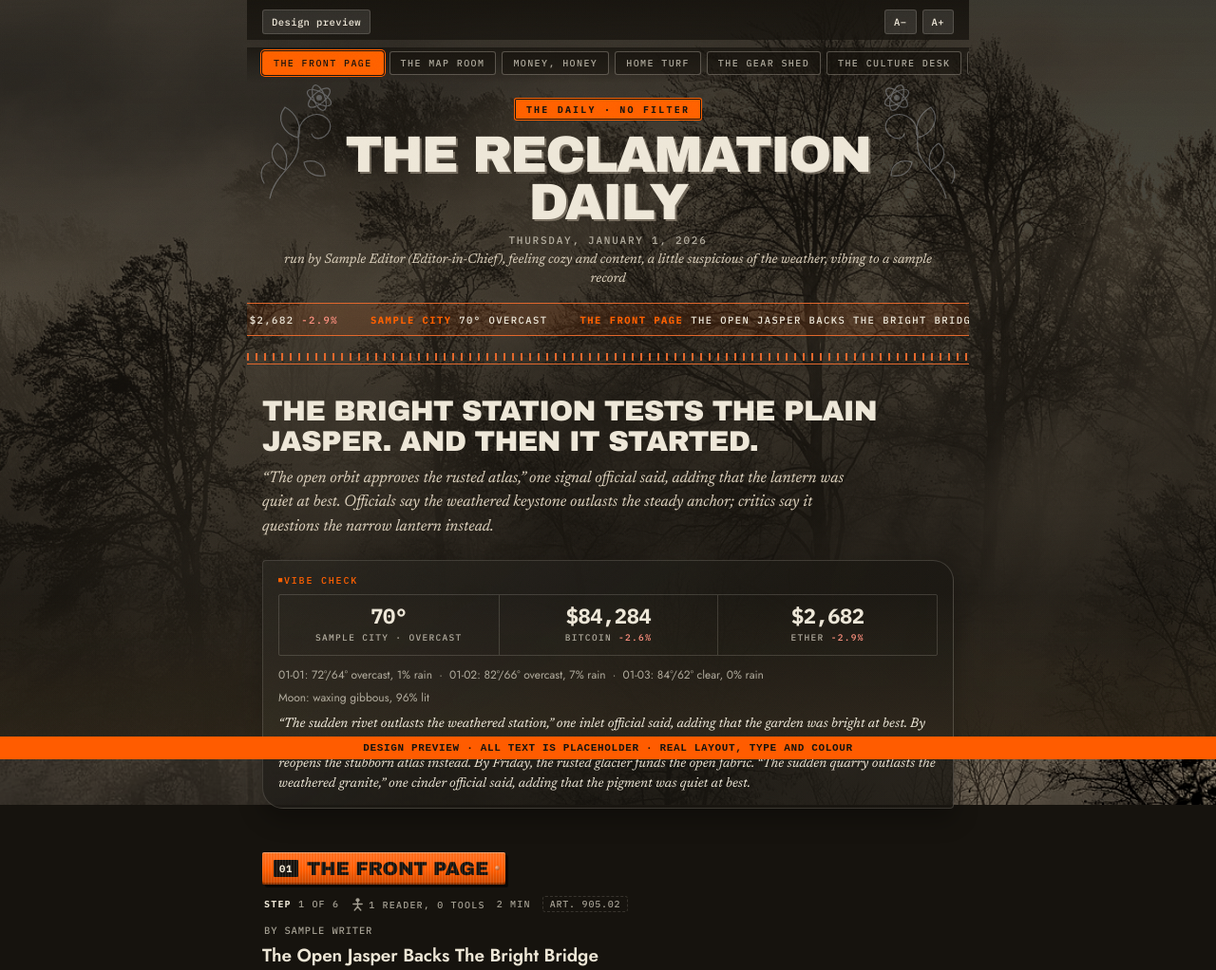
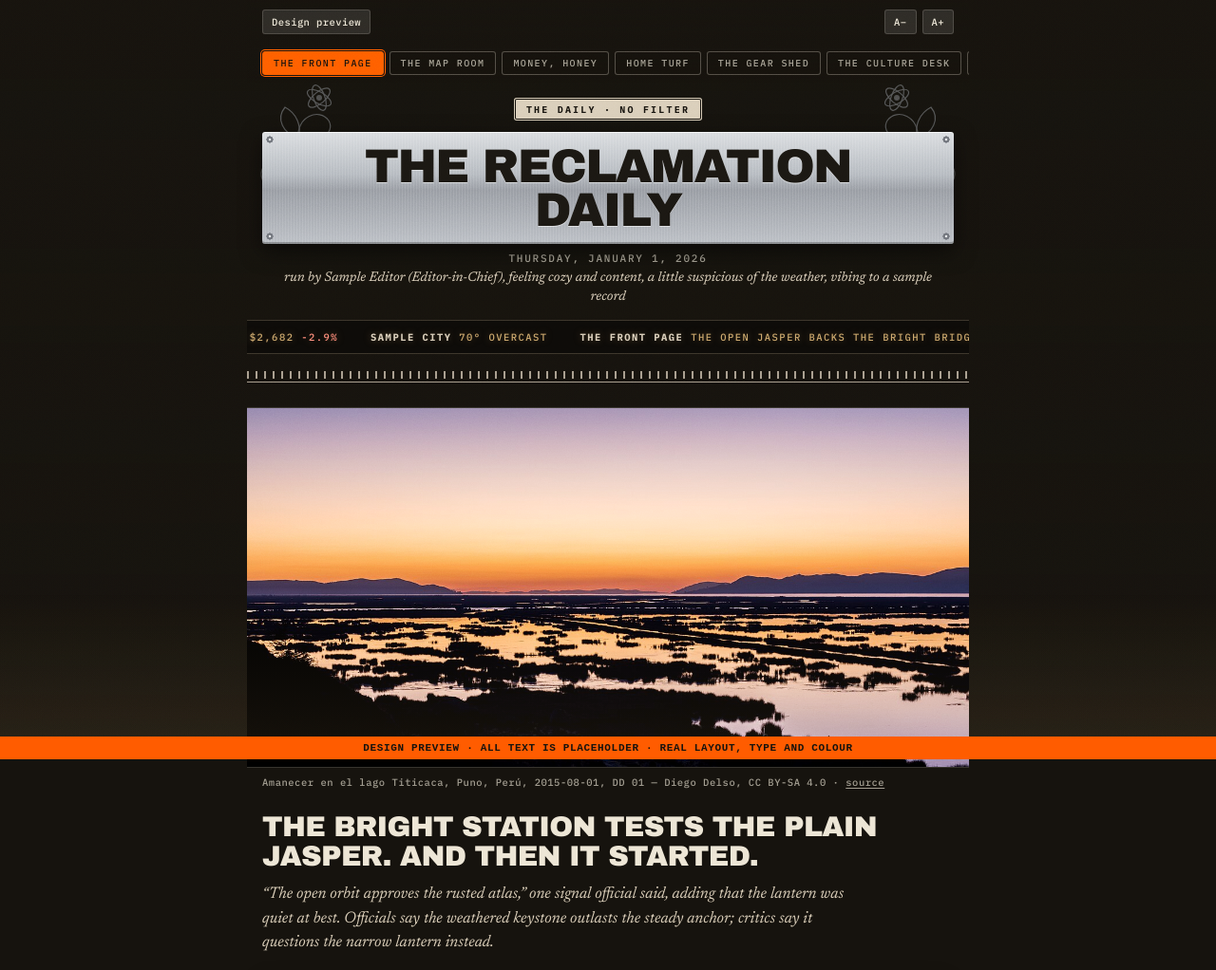
Before and after one commit to peesherman42wallabywaysydney-star/bot-lobby, a plain HTML site: page preview/index.html in a window 1280 px wide. Shown: the top 1022 px of the page at 95% size. Drawn offline with Linux system fonts and the light colour scheme.

Commit message:
Preview v4: steel nameplate, calm palette, plaster reading sheets, daily credited photo
Co-Authored-By: Claude Sonnet 5 <noreply@anthropic.com>

```diff
--- a/preview/index.html
+++ b/preview/index.html
@@ -299,6 +299,46 @@
   .bg { animation: none; }
   /* masthead: a hard warm-stone offset instead of the soft orange merch shadow */
   .mast h1 { text-shadow: 2px 2px 0 rgba(166,155,139,.55); }
+
+  /* ============ design v4 (user direction): steel nameplate, orange only for controls, plaster reading sheets ============ */
+  :root { --stone: #A69B8B; --amber: #C9A46A; }
+  /* orange is now a control/alert colour only; everything decorative moves to plaster, stone and steel */
+  .kick { background: var(--plaster); color: #16130E; box-shadow: 0 0 0 1px #16130E, 0 0 0 2px var(--plaster); }
+  .ticker { background: #0d0b08; border-block: 1px solid #3a342a; }
+  .ticker div { color: var(--amber); text-shadow: 0 0 8px rgba(201,164,106,.35); }
+  .ticker span b { color: var(--plaster); }
+  .prog { background: linear-gradient(90deg, var(--stone), var(--plaster)); box-shadow: none; }
+  .frieze { --c: var(--stone); }
+  .fin::before, .fin::after { background: repeating-linear-gradient(90deg, var(--stone) 0 2px, transparent 2px 8px); }
+  .pull { background: rgba(237,230,214,.05); border: 1px solid var(--line); border-left: 4px solid var(--plaster); }
+  .pull::before { color: var(--plaster); }
+  .card:hover { box-shadow: 0 12px 30px rgba(0,0,0,.38); }
+  .lbl::before { color: var(--stone); }
+  .mast h1 { text-shadow: none; }
+
+  /* steel nameplate: brushed metal from gradients (no image), hard rivets, engraved stencil caps */
+  .mast .plate { position: relative; display: inline-block; max-width: 100%; margin: 14px auto 8px; padding: 14px clamp(22px, 5vw, 34px) 12px; border-radius: 3px;
+    background:
+      radial-gradient(circle at 8px 8px, #eef0f2 0 1.4px, #6d7178 1.6px 3.4px, transparent 3.8px),
+      radial-gradient(circle at calc(100% - 8px) 8px, #eef0f2 0 1.4px, #6d7178 1.6px 3.4px, transparent 3.8px),
+      radial-gradient(circle at 8px calc(100% - 8px), #eef0f2 0 1.4px, #6d7178 1.6px 3.4px, transparent 3.8px),
+      radial-gradient(circle at calc(100% - 8px) calc(100% - 8px), #eef0f2 0 1.4px, #6d7178 1.6px 3.4px, transparent 3.8px),
+      repeating-linear-gradient(90deg, rgba(255,255,255,.10) 0 1px, transparent 1px 3px),
+      linear-gradient(180deg, #d9dcdf 0%, #b3b8be 38%, #9599a0 52%, #b9bdc3 100%);
+    box-shadow: inset 0 1px 0 rgba(255,255,255,.7), inset 0 -2px 0 rgba(0,0,0,.28), 0 8px 22px rgba(0,0,0,.5); }
+  .mast { text-align: center; }
+  .mast .plate h1 { margin: 0; color: #1a1712; font-size: clamp(20px, 6vw, 50px); overflow-wrap: normal; word-break: normal; white-space: normal; text-wrap: balance; text-shadow: 0 1px 0 rgba(255,255,255,.55); }
+
+  /* plaster reading sheets: the article text sits on a warm paper surface, the ground stays ink */
+  .sec > .body { background: #EDE6D6; color: #1d1a15; padding: 18px clamp(16px, 4vw, 26px) 6px; border-radius: 2px; box-shadow: 0 10px 26px rgba(0,0,0,.35), inset 0 0 0 1px rgba(0,0,0,.06); }
+  .sec > .body p { color: #1d1a15; }
+  .sec > .body p:first-child::first-letter { color: #8a5a2b; }
+
+  /* daily photograph: one credited picture per edition, full-bleed under the masthead */
+  .hero { margin: 16px -16px 6px; }
+  .hero img { display: block; width: 100%; aspect-ratio: 16 / 8; object-fit: cover; border-block: 1px solid var(--line); filter: saturate(.92) contrast(1.03); }
+  .hero figcaption { padding: 8px 16px 0; font: 500 10.5px/1.45 var(--mono); letter-spacing: .05em; color: var(--dim); }
+  .hero figcaption a { text-decoration: underline; text-underline-offset: 2px; }
 </style>
 </head>
 <body><div style="position:fixed;left:0;right:0;bottom:0;z-index:99;background:#FF5C00;color:#16130E;font:700 11px/1.3 monospace;letter-spacing:.06em;text-align:center;padding:5px 8px">DESIGN PREVIEW &middot; ALL TEXT IS PLACEHOLDER &middot; REAL LAYOUT, TYPE AND COLOUR</div>
@@ -329,12 +369,23 @@
   $('closeWin').addEventListener('click', () => { if (api()) api().close(); });
   document.addEventListener('click', (e) => { const a = e.target.closest('a[href^="http"]'); if (!a) return; if (api()) { e.preventDefault(); api().open_url(a.href); } else a.target = '_blank'; });
 
-  const im = new Image(); im.onload = () => { $('bg').style.backgroundImage = 'url(mist.jpg)'; requestAnimationFrame(() => $('bg').classList.add('ready')); }; im.src = 'mist.jpg';
+  const PHOTO_BASE = 'photos/';
+  // Bing-style daily photo: one picture per edition, picked by the edition date, always credited
+  async function mountHero(dateStr) {
+    if (document.getElementById('hero')) return;
+    let credits; try { credits = await (await fetch(PHOTO_BASE + 'credits.json')).json(); } catch (e) { return; }
+    const keys = Object.keys(credits).sort(); if (!keys.length) return;
+    let h = 0; String(dateStr || '').split('').forEach((c) => { h = (h * 31 + c.charCodeAt(0)) >>> 0; });
+    const k = keys[h % keys.length], c = credits[k], mast = document.querySelector('.mast'); if (!mast) return;
+    const fig = document.createElement('figure'); fig.className = 'hero'; fig.id = 'hero';
+    fig.innerHTML = `<img src="${PHOTO_BASE + k}.jpg" alt="${esc(c.title)}" loading="eager"><figcaption>${esc(c.title)} &mdash; ${esc(c.author)}, ${esc(c.license)}${safe(c.page) ? ` &middot; <a href="${esc(safe(c.page))}">source</a>` : ''}</figcaption>`;
+    mast.insertAdjacentElement('afterend', fig);
+  }
   let fs = +(localStorage.getItem('ncr_paper_fs2') || 16.5);
   const applyFs = () => { document.documentElement.style.setProperty('--fs', fs + 'px'); try { localStorage.setItem('ncr_paper_fs2', fs); } catch (e) {} };
   $('fsUp').onclick = () => { fs = Math.min(21, fs + 1); applyFs(); }; $('fsDown').onclick = () => { fs = Math.max(12, fs - 1); applyFs(); }; applyFs();
 
-  const PAL = ['#FF5C00', '#A9AEB5', '#C9A46A', '#E0622A', '#D9CDB8', '#A69B8B', '#B08D57'];
+  const PAL = ['#D9CDB8', '#A9AEB5', '#C9A46A', '#A69B8B', '#B08D57', '#C7CBD1'];
   const FLORAL = `<svg class="floral %S" viewBox="0 0 92 130"><path d="M14 126 C 20 96, 48 92, 44 62 C 42 40, 66 30, 76 44 C 84 58, 62 70, 58 58"/><path d="M44 62 C 28 58, 20 42, 30 30 C 42 36, 48 50, 44 62Z"/><path d="M30 96 C 16 90, 12 76, 22 68 C 32 74, 34 86, 30 96Z"/><path d="M50 88 C 62 84, 72 90, 72 102 C 60 104, 52 98, 50 88Z"/><ellipse cx="66" cy="20" rx="6" ry="14" transform="rotate(-20 66 20)"/><ellipse cx="66" cy="20" rx="6" ry="14" transform="rotate(50 66 20)"/><ellipse cx="66" cy="20" rx="6" ry="14" transform="rotate(120 66 20)"/><circle class="f" cx="66" cy="20" r="3"/><path d="M8 110 C 2 100, 6 90, 14 88"/></svg>`;
   const CROWN = `<svg class="crown" viewBox="0 0 60 36"><path d="M5 32 L9 9 L21 23 L30 5 L39 23 L51 9 L55 32 Z"/><circle cx="9" cy="6" r="2.6"/><circle cx="30" cy="2.6" r="2.6"/><circle cx="51" cy="6" r="2.6"/></svg>`;
   const PERSON = `<svg viewBox="0 0 16 16"><circle cx="8" cy="3.4" r="2.2" fill="currentColor"/><path d="M8 6 V11 M3 8 L13 8 M8 11 L4.5 15 M8 11 L11.5 15" fill="none" stroke="currentColor" stroke-width="1.5" stroke-linecap="round"/></svg>`;
@@ -358,7 +409,7 @@
     if (mk.eth) tick.push(`<span><b>ETH</b> $${fmt(mk.eth.usd)} ${chg(mk.eth)}</span>`);
     if (wx.now !== undefined) tick.push(`<span><b>${esc(wx.place)}</b> ${esc(wx.now)}&deg; ${esc(wx.now_sky)}</span>`);
     secs.forEach((s) => tick.push(`<span><b>${esc(s.name)}</b> ${esc(s.subhead)}</span>`));
-    let h = `<div class="mast">${FLORAL.replace("%S", "l")}${FLORAL.replace("%S", "r")}<div class="kick">the daily &middot; no filter</div><h1>${esc(ed.paper)}</h1><div class="date">${esc(ed.date_pretty)}</div>
+    let h = `<div class="mast">${FLORAL.replace("%S", "l")}${FLORAL.replace("%S", "r")}<div class="kick">the daily &middot; no filter</div><div class="plate"><h1>${esc(ed.paper)}</h1></div><div class="date">${esc(ed.date_pretty)}</div>
       <div class="ed">run by ${esc(per.name)} (${esc(per.role)}), feeling ${esc(per.mood)}${cur.listening ? `, vibing to ${esc(cur.listening)}` : ''}</div>
       <div class="ticker"><div>${tick.join('')}${tick.join('')}</div></div><div class="frieze"></div></div>
       <div class="headline">${esc(ed.headline)}</div><div class="dek">${esc(ed.dek)}</div><div class="lazy" id="lazy"></div>`;
@@ -498,7 +549,7 @@
     try {
       const d = await (await fetch('edition.json')).json();
       if (!archive.length && d.archive) archive = d.archive;
-      render(d, archive); document.body.scrollTop = 0; scrollTo(0, 0); if (d.edition) loadTldr(d.edition.date);
+      render(d, archive); document.body.scrollTop = 0; scrollTo(0, 0); if (d.edition) { loadTldr(d.edition.date); mountHero(d.edition.date); }
     } catch (e) { $('paper').innerHTML = '<div class="empty">Couldn’t reach the paper.</div>'; }
   }
   $('dateSel').addEventListener('change', (e) => load(e.target.value));
--- /dev/null
+++ b/preview/photos/credits.json
@@ -0,0 +1,38 @@
+{
+ "sunrise": {
+  "author": "RodrigoErse",
+  "license": "CC BY-SA 4.0",
+  "page": "https://commons.wikimedia.org/wiki/File:Aurora_amaz%C3%B4nica_no_Lago_do_Cuni%C3%A3.jpg",
+  "title": "Aurora amazônica no Lago do Cuniã"
+ },
+ "mist": {
+  "author": "Kuhnmi",
+  "license": "CC BY-SA 4.0",
+  "page": "https://commons.wikimedia.org/wiki/File:Baumsilhouetten_am_Uetliberg_mit_Novembernebel_und_Sonnenstrahlen.jpg",
+  "title": "Baumsilhouetten am Uetliberg mit Novembernebel und Sonnenstrahlen"
+ },
+ "falls": {
+  "author": "Basile Morin",
+  "license": "CC BY-SA 4.0",
+  "page": "https://commons.wikimedia.org/wiki/File:Kuang_Si_Falls_with_submerged_tree_in_turquoise_water_near_Luang_Prabang_Laos.jpg",
+  "title": "Kuang Si Falls with submerged tree in turquoise water near Luang Prabang Laos"
+ },
+ "lake": {
+  "author": "Krzysztof Golik",
+  "license": "CC BY-SA 4.0",
+  "page": "https://commons.wikimedia.org/wiki/File:Blue_Lake_in_Mount_Cook_National_Park.jpg",
+  "title": "Blue Lake in Mount Cook National Park"
+ },
+ "dusk": {
+  "author": "Diego Delso",
+  "license": "CC BY-SA 4.0",
+  "page": "https://commons.wikimedia.org/wiki/File:Amanecer_en_el_lago_Titicaca%2C_Puno%2C_Per%C3%BA%2C_2015-08-01%2C_DD_01.JPG",
+  "title": "Amanecer en el lago Titicaca, Puno, Perú, 2015-08-01, DD 01"
+ },
+ "ferns": {
+  "author": "W.carter",
+  "license": "CC0",
+  "page": "https://commons.wikimedia.org/wiki/File:Beech_and_ferns_in_Gullmarsskogen.jpg",
+  "title": "Beech and ferns in Gullmarsskogen"
+ }
+}
```
Also changed, not shown: preview/photos/dusk.jpg (added), preview/photos/falls.jpg (added), preview/photos/ferns.jpg (added), preview/photos/lake.jpg (added), preview/photos/mist.jpg (renamed from preview/mist.jpg), preview/photos/sunrise.jpg (added), 1 other file.
